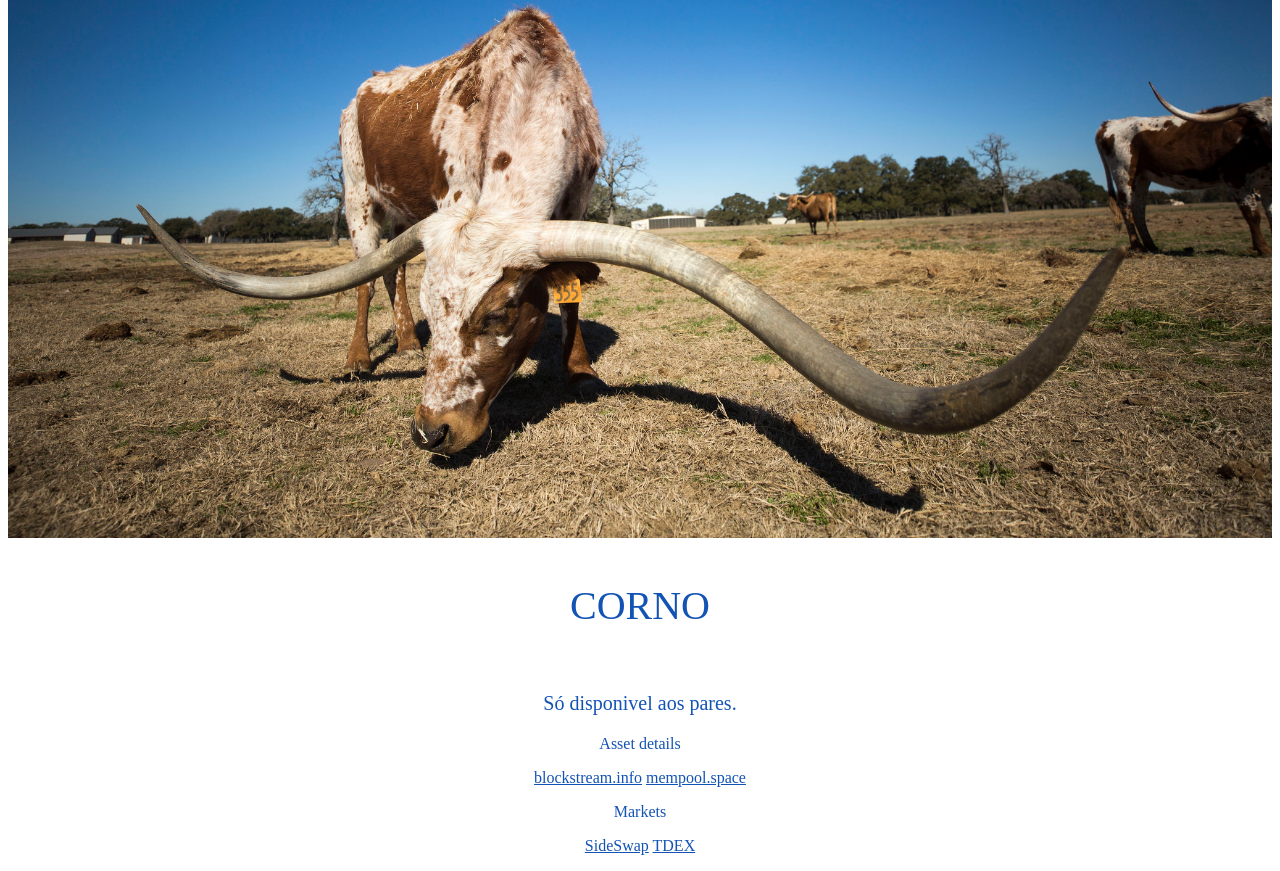
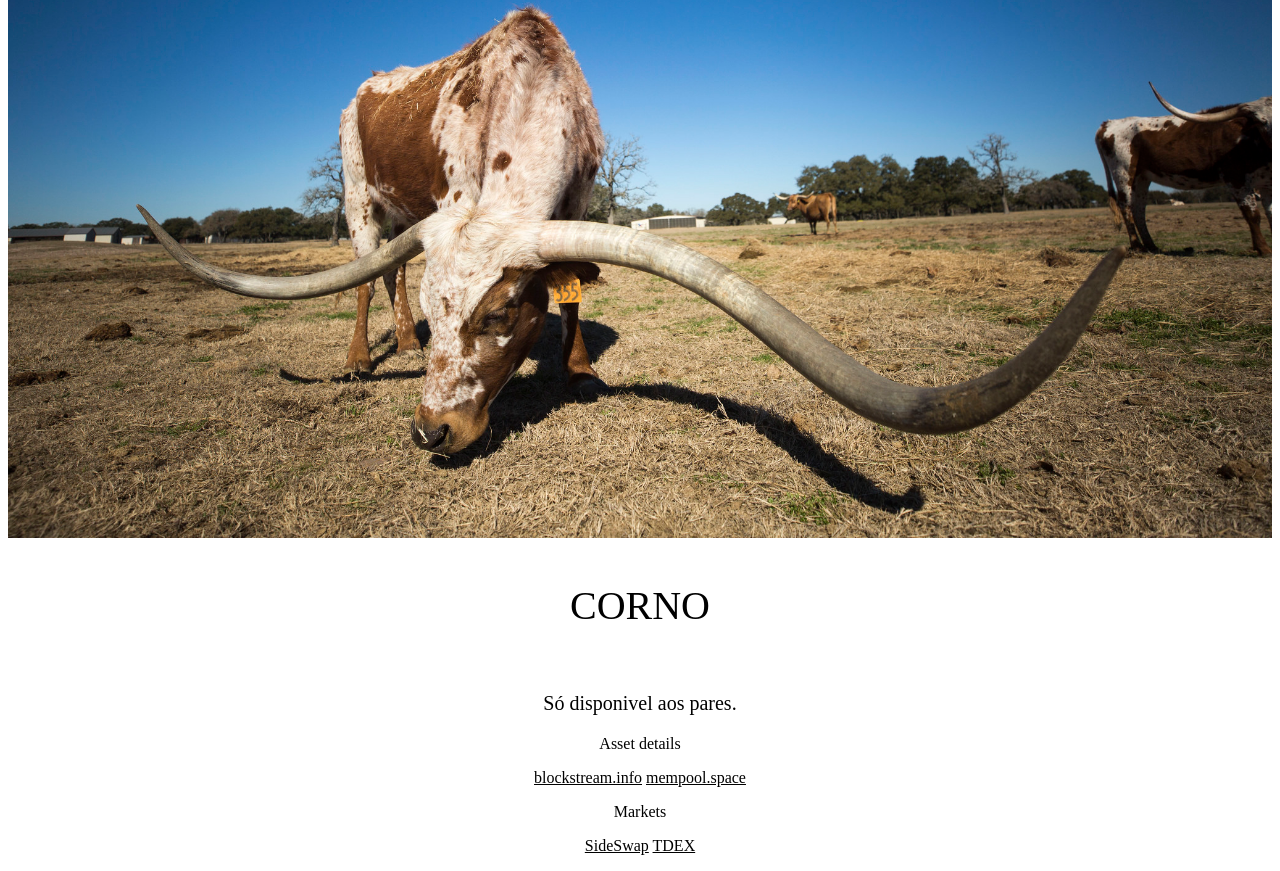
Before and after one commit to corno-token/corno-token.github.io, a plain HTML site: page index.html in a window 1280 px wide. Shown: the part 312-1183 px from the top of the page. Drawn offline with Linux system fonts and the light colour scheme.

Commit message:
Update index.html

```diff
--- a/index.html
+++ b/index.html
@@ -6,27 +6,27 @@
    <body style="background-color:white">
       <center>
          <img src="img/corno.jpg" width="100%">
-         <p style="color:rgb(19,83,180); font-size:40px;">
+         <p style="color:rgb(0,0,0); font-size:40px;">
 		 CORNO
 		 </p>
-		<p style="color:rgb(19,83,180); font-size:20px;">
+		<p style="color:rgb(0,0,0); font-size:20px;">
 		<br>
 		Só disponivel aos pares.
         </p>
-         <p style="color:rgb(19,83,180); font-size:16px;">
+         <p style="color:rgb(0,0,0); font-size:16px;">
             Asset details
          </p>
          <p>
-            <a href="https://blockstream.info/liquid/asset/83ead453885e8d23f3d46907ad4a02ded02eee69dbdc8cfadd9ffc2010f2024b" target="_blank" style="color:rgb(19,83,180)">blockstream.info</a>
-            <a href="https://liquid.network/assets/asset/83ead453885e8d23f3d46907ad4a02ded02eee69dbdc8cfadd9ffc2010f2024b" target="_blank" style="color:rgb(19,83,180)">mempool.space</a>
+            <a href="https://blockstream.info/liquid/asset/83ead453885e8d23f3d46907ad4a02ded02eee69dbdc8cfadd9ffc2010f2024b" target="_blank" style="color:rgb(0,0,0)">blockstream.info</a>
+            <a href="https://liquid.network/assets/asset/83ead453885e8d23f3d46907ad4a02ded02eee69dbdc8cfadd9ffc2010f2024b" target="_blank" style="color:rgb(0,0,0)">mempool.space</a>
          </p>
-         <p style="color:rgb(19,83,180); font-size:16px;">
-         <p style="color:rgb(19,83,180); font-size:16px;">
+         <p style="color:rgb(0,0,0); font-size:16px;">
+         <p style="color:rgb(0,0,0); font-size:16px;">
             Markets
          </p>
          <p>
-            <a href="https://sideswap.io/swap-market/?product=CORNO" target="_blank" style="color:rgb(19,83,180)">SideSwap</a>
-            <a href="https://tdex.network/" target="_blank" style="color:rgb(19,83,180)">TDEX</a>
+            <a href="https://sideswap.io/swap-market/?product=CORNO" target="_blank" style="color:rgb(0,0,0)">SideSwap</a>
+            <a href="https://tdex.network/" target="_blank" style="color:rgb(0,0,0)">TDEX</a>
          </p>
       </center>
    </body>
```
